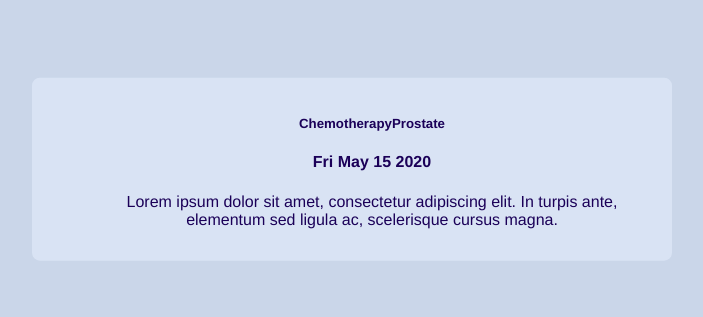
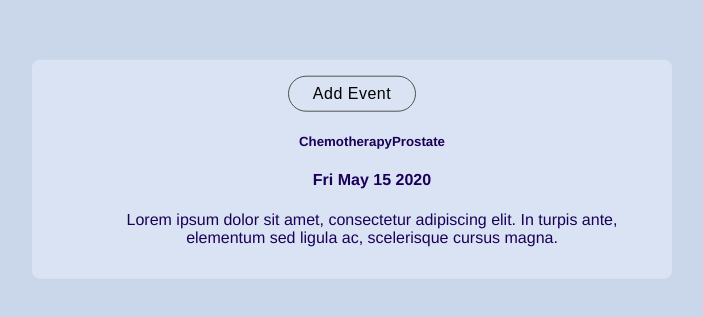
Before and after one commit to dan-knight/OncHx, a React (Create React App) app: page /patient in a window 1280 px wide. Shown: the part 231-548 px from the top of the page, without its empty margins (288-991 px from the left). Built offline with nearby package versions, Linux system fonts and the light colour scheme.

Commit message:
Add redirect to EventLog on new event submit
- Used useHistory hook inside TreatmentInput component. Could not
  use in App component, as it must be inside BrowserRouter.
  (BrowserRouter handles history and passes the object to inner
  calls of useHistory.)

```diff
--- a/src/components/EventLog.jsx
+++ b/src/components/EventLog.jsx
@@ -1,9 +1,16 @@
+import { Link } from "react-router-dom";
+
 export default function EventLog({ events }) {
   return (
-    <ul>
-      {events.map(e => (
-        <Event date={e.date} cancer={e.cancerType} treatment={e.treatmentType} details={e.details}/>))}
-    </ul>
+    <div>
+      <Link to='/add'>
+        <button>Add Event</button>
+      </Link>
+      <ul>
+        {events.map(e => (
+          <Event date={e.date} cancer={e.cancerType} treatment={e.treatmentType} details={e.details}/>))}
+      </ul>
+    </div>
   );
 };
 
--- a/src/components/TreatmentInput.jsx
+++ b/src/components/TreatmentInput.jsx
@@ -2,6 +2,7 @@ import { useState } from "react";
 
 import { Formik, Form, Field } from "formik";
 import * as Yup from 'yup';
+import { useHistory } from "react-router-dom";
 
 const treatmentSchema = Yup.object().shape({
   cancerType: Yup.string().required('Required'),
@@ -26,6 +27,13 @@ export default function TreatmentInput({ onSubmit }) {
     { name: 'December', days: 31 }
   ]);
 
+  const routerHistory = useHistory();
+
+  function handleSubmit(event) {
+    routerHistory.push('/patient');
+    onSubmit(event);
+  };
+
   return (
     <div className='form'>
       <h3>Add Treatment</h3>
@@ -39,7 +47,7 @@ export default function TreatmentInput({ onSubmit }) {
           details: ''
         }}
 
-        onSubmit={onSubmit}
+        onSubmit={handleSubmit}
         validationSchema={treatmentSchema}>
         {({ values, errors }) => (
           <Form>
```
